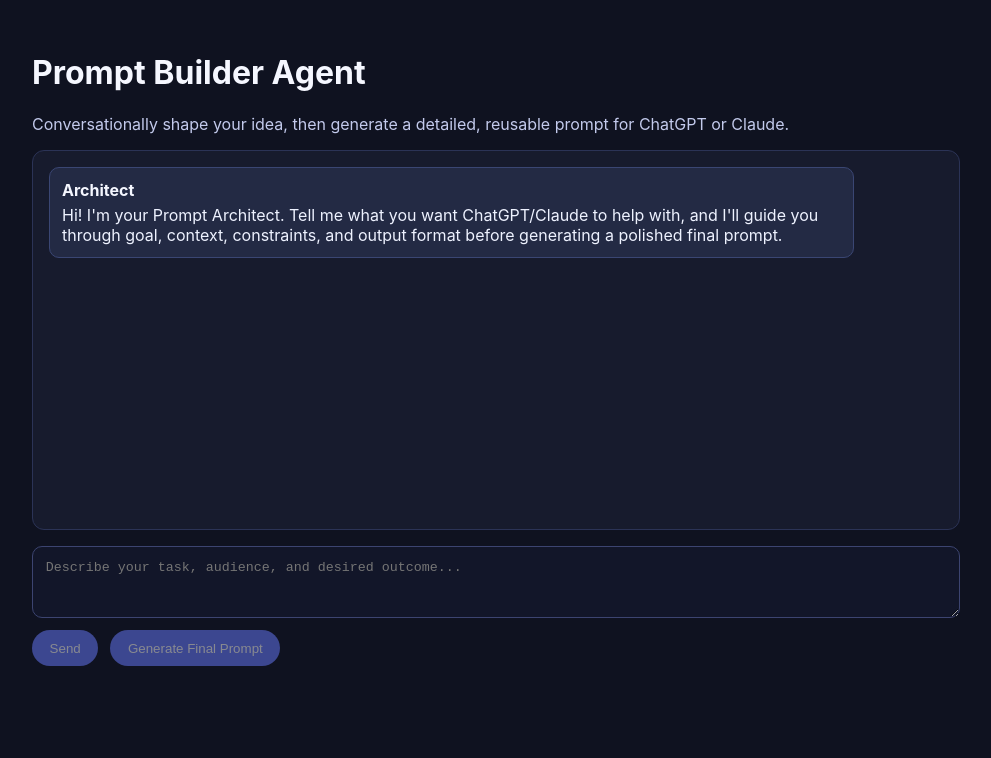
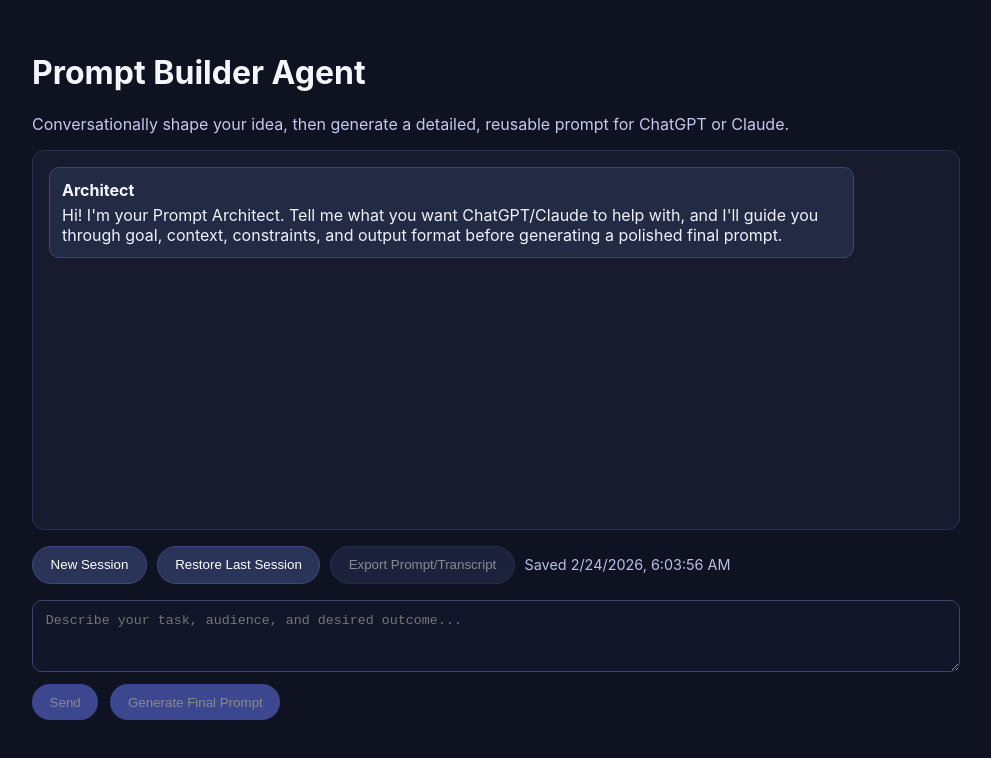
Before and after one commit to sparky26/promptbuilder, a React (Vite) app: page / in a window 1280 px wide. Shown: the top 758 px of the page, without its empty margins (144-1135 px from the left). Built offline with nearby package versions, Linux system fonts and the light colour scheme; no server answers.

Commit message:
Add local session persistence and session actions

```diff
--- a/src/App.jsx
+++ b/src/App.jsx
@@ -1,4 +1,4 @@
-import { useMemo, useState } from 'react';
+import { useEffect, useMemo, useState } from 'react';
 
 const escapeHtml = (value) =>
   value
@@ -123,6 +123,39 @@ const STARTER_MESSAGE = {
     "Hi! I'm your Prompt Architect. Tell me what you want ChatGPT/Claude to help with, and I'll guide you through goal, context, constraints, and output format before generating a polished final prompt."
 };
 
+const SESSION_STORAGE_KEY = 'promptbuilder:last-session';
+
+const serializeSession = (sessionMessages) =>
+  JSON.stringify({
+    savedAt: new Date().toISOString(),
+    messages: sessionMessages
+  });
+
+const parseStoredSession = (value) => {
+  if (!value) return null;
+
+  try {
+    const payload = JSON.parse(value);
+    const savedAt = typeof payload.savedAt === 'string' ? payload.savedAt : null;
+    const savedMessages = Array.isArray(payload.messages) ? payload.messages : null;
+
+    if (!savedMessages) return null;
+
+    const validMessages = savedMessages.every(
+      (message) =>
+        message &&
+        (message.role === 'assistant' || message.role === 'user') &&
+        typeof message.content === 'string'
+    );
+
+    if (!validMessages) return null;
+
+    return { savedAt, messages: savedMessages };
+  } catch {
+    return null;
+  }
+};
+
 const parseApiError = async (response, fallbackMessage) => {
   const contentType = response.headers.get('content-type') || '';
   let message = fallbackMessage;
@@ -145,6 +178,7 @@ export function App() {
   const [input, setInput] = useState('');
   const [loading, setLoading] = useState(false);
   const [error, setError] = useState('');
+  const [lastSavedAt, setLastSavedAt] = useState(null);
 
   const transcript = useMemo(
     () =>
@@ -183,6 +217,56 @@ export function App() {
     } finally {
       setLoading(false);
     }
+  };
+
+  useEffect(() => {
+    const serialized = serializeSession(messages);
+    localStorage.setItem(SESSION_STORAGE_KEY, serialized);
+
+    const parsed = parseStoredSession(serialized);
+    setLastSavedAt(parsed?.savedAt || null);
+  }, [messages]);
+
+  const startNewSession = () => {
+    if (loading) return;
+    setMessages([STARTER_MESSAGE]);
+    setInput('');
+    setError('');
+  };
+
+  const restoreLastSession = () => {
+    if (loading) return;
+
+    const stored = parseStoredSession(localStorage.getItem(SESSION_STORAGE_KEY));
+
+    if (!stored) {
+      setError('No previous session found in local storage.');
+      return;
+    }
+
+    setMessages(stored.messages);
+    setError('');
+    setLastSavedAt(stored.savedAt);
+  };
+
+  const exportTranscript = () => {
+    const lastPromptMessage = [...messages]
+      .reverse()
+      .find((message) => message.role === 'assistant' && message.content.startsWith('## Final Prompt'));
+
+    const exportedPrompt = lastPromptMessage ? `${lastPromptMessage.content}\n\n` : '';
+    const body = `${exportedPrompt}## Transcript\n\n${transcript}`;
+    const blob = new Blob([body], { type: 'text/plain;charset=utf-8' });
+    const url = URL.createObjectURL(blob);
+    const anchor = document.createElement('a');
+    const timestamp = new Date().toISOString().replaceAll(':', '-');
+
+    anchor.href = url;
+    anchor.download = `promptbuilder-session-${timestamp}.txt`;
+    document.body.append(anchor);
+    anchor.click();
+    anchor.remove();
+    URL.revokeObjectURL(url);
   };
 
   const buildFinalPrompt = async () => {
@@ -245,6 +329,19 @@ export function App() {
 
       {error ? <p className="error">{error}</p> : null}
 
+      <section className="session-actions" aria-label="session controls">
+        <button className="secondary" onClick={startNewSession} disabled={loading}>
+          New Session
+        </button>
+        <button className="secondary" onClick={restoreLastSession} disabled={loading}>
+          Restore Last Session
+        </button>
+        <button className="secondary" onClick={exportTranscript} disabled={messages.length < 2}>
+          Export Prompt/Transcript
+        </button>
+        {lastSavedAt ? <p className="save-meta">Saved {new Date(lastSavedAt).toLocaleString()}</p> : null}
+      </section>
+
       <section className="composer">
         <textarea
           rows={3}
--- a/src/styles.css
+++ b/src/styles.css
@@ -137,6 +137,25 @@ header p {
   gap: 0.75rem;
 }
 
+.session-actions {
+  margin-top: 1rem;
+  display: flex;
+  flex-wrap: wrap;
+  align-items: center;
+  gap: 0.6rem;
+}
+
+.session-actions .secondary {
+  background: #2a3358;
+  border: 1px solid #3d4a7f;
+}
+
+.save-meta {
+  margin: 0;
+  color: #b8c0e6;
+  font-size: 0.9rem;
+}
+
 textarea {
   width: 100%;
   border-radius: 10px;
```
